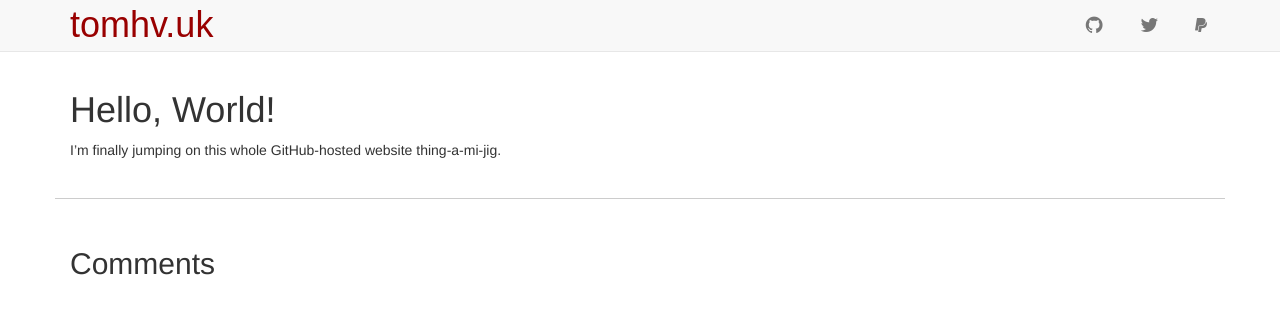
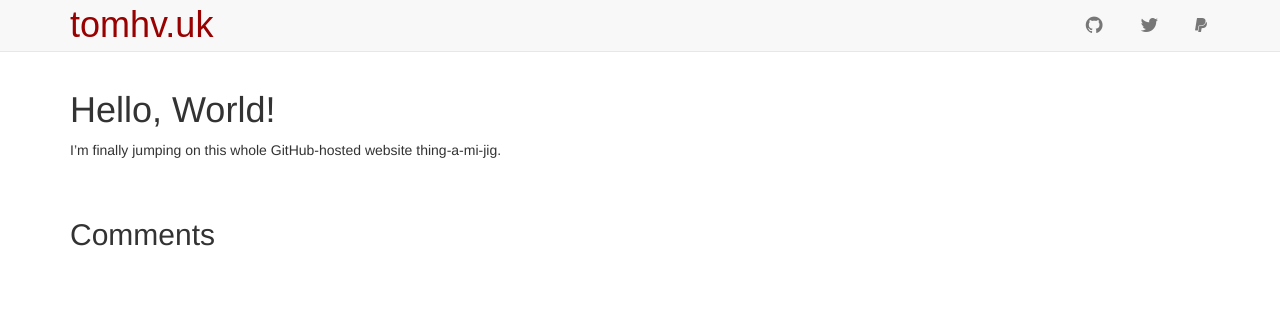
Before and after one commit to tomhv/tomhv.github.io, a Jekyll site: the page built from _posts/2015-10-31-hello-world.md, in a window 1280 px wide. Shown: the top 314 px of the page. Built offline with Jekyll 4.4.1, drawn with Linux system fonts in a browser that asks for light colours; nearby versions of some CDN libraries; some web fonts are replaced; Markdown is read by kramdown in place of the engine named in the settings; comment, search, counter and statistics services are not loaded.

Commit message:
Update tomhv.css

```diff
--- a/css/tomhv.css
+++ b/css/tomhv.css
@@ -22,8 +22,6 @@ body
 
 .post-comments
 {
-    border-top: 1px solid #ccc;
-    margin-top: 2em;
     padding-top: 2em;
     padding-bottom: 2em;
 }
```
